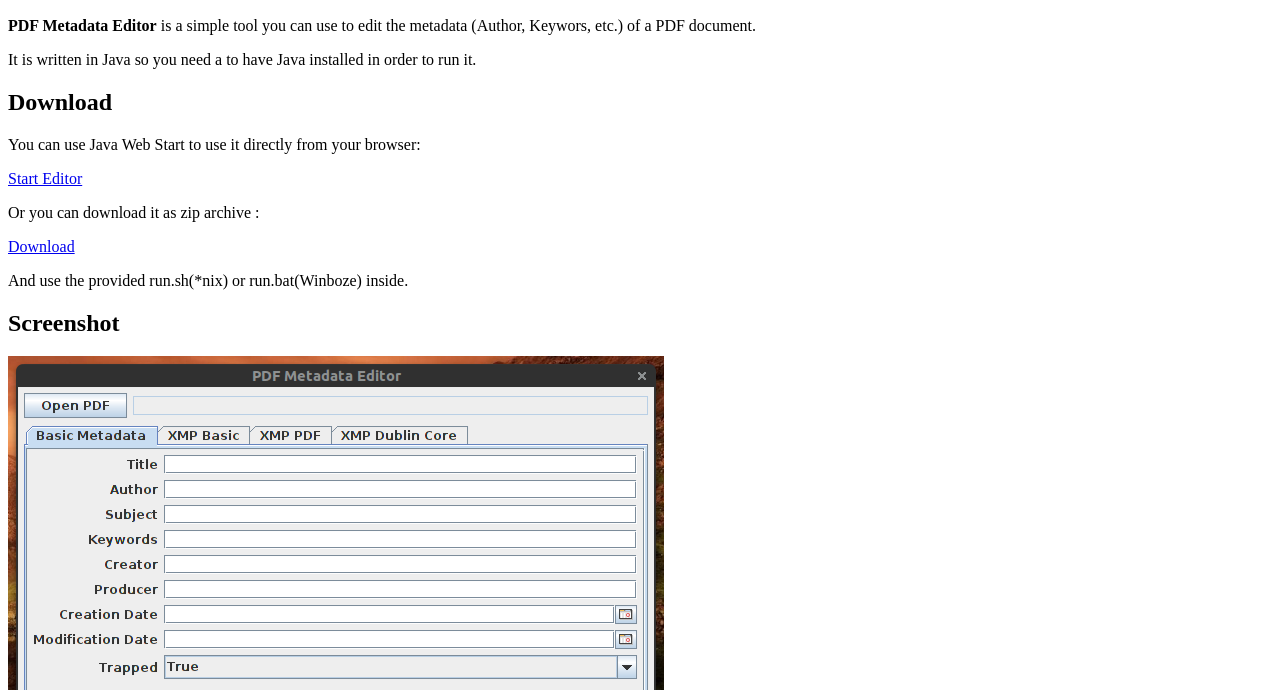
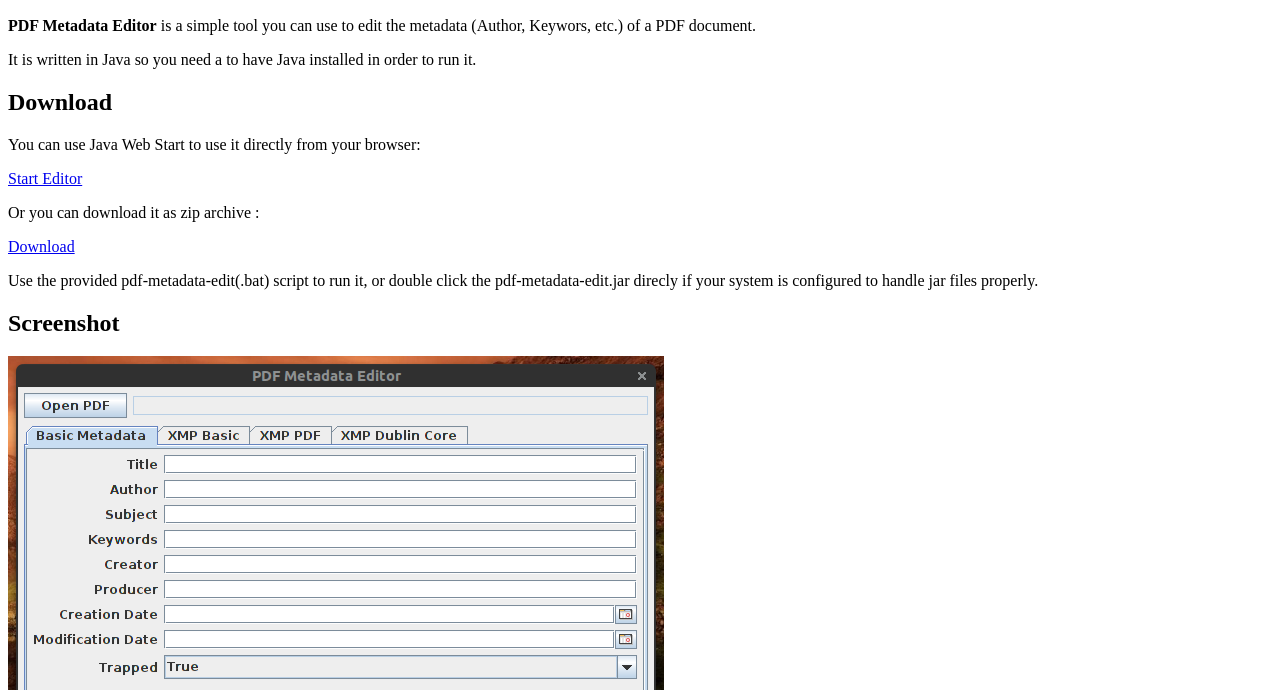
Before and after one commit to zaro/pdf-metadata-editor, a plain HTML site: page index.html in a window 1280 px wide. Shown: the part 110-800 px from the top of the page. Drawn offline with Linux system fonts and the light colour scheme.

Commit message:
Latest build and a minor update to the html page

```diff
--- a/index.html
+++ b/index.html
@@ -15,7 +15,9 @@
 	<p><a href="pdf-metadata-edit.jnlp">Start Editor</a>
 	<p>Or you can download it as zip archive :</p>
 	<p><a href="https://github.com/zaro/pdf-metadata-editor/zipball/master">Download</a>
-	<p> And use the provided run.sh(*nix) or run.bat(Winboze) inside.
+	<p>
+		Use the provided pdf-metadata-edit(.bat) script to run it, or double click the pdf-metadata-edit.jar direcly if your system is configured to handle jar files properly.
+	</p>
 	<h2> Screenshot </h2>
 	<img src="screenshot.png">
 	<h2> Source code </h2>
```
Also changed, not shown: 1 other file.
